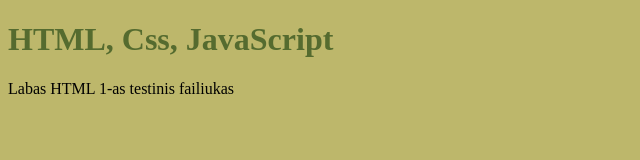
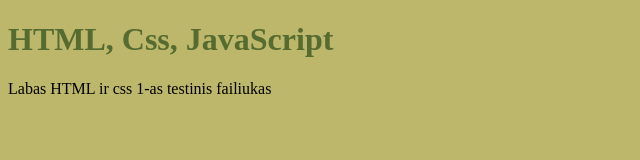
Before and after one commit to gintautasp/html_css_js_demo, a plain HTML site: page index.html in a window 1280 px wide. Shown: the full height of the page, 0-640 px from the left. Drawn offline with Linux system fonts and the light colour scheme.

Commit message:
editinimas po sujungimo

```diff
--- a/index.html
+++ b/index.html
@@ -15,6 +15,6 @@
 	<body>
 		<h1>HTML, Css, JavaScript</h1>
 
-		Labas HTML 1-as testinis failiukas
+		Labas HTML ir css 1-as testinis failiukas
 	</body>
 </html>
```
